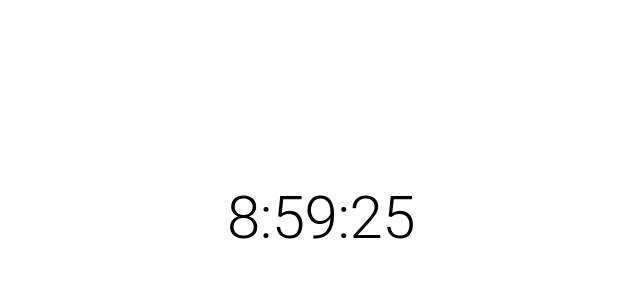
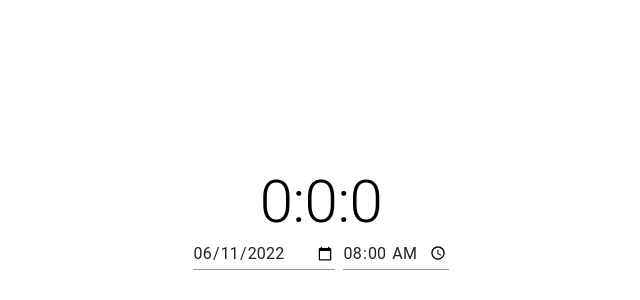
Before and after one commit to shootacean/countdown, a Next.js app: page / in a window 1280 px wide. Shown: the part 190-490 px from the top of the page, without its empty margins (319-959 px from the left). Built offline with nearby package versions, Linux system fonts and the light colour scheme.

Commit message:
feat(CountdownTimer): 指定した時刻までカウントダウンできるようにする

```diff
--- a/components/CountdownTimer.tsx
+++ b/components/CountdownTimer.tsx
@@ -1,29 +1,65 @@
-import { Typography } from '@mui/material';
+import { useState, useEffect } from 'react';
 import { useTimer } from 'react-timer-hook';
+import { Stack, Typography, TextField, Button } from '@mui/material';
 
-export type CountdownTimerProps = {
-    expiryTimestamp: Date
+/**
+ * input[type='date']に設定できる文字列に変換する
+ * @param date Date
+ * @returns string
+ */
+const getDateString = (date: Date): string => {
+    const y = date.getFullYear();
+    const m = (date.getMonth() + 1).toString().padStart(2, '0');
+    const d = date.getDate().toString().padStart(2, '0');
+    return `${y}-${m}-${d}`
 }
 
-export const CountdownTimer = ({expiryTimestamp}: CountdownTimerProps) => {
+/**
+ * input[type='time']に設定できる文字列に変換する
+ * @param date Date
+ * @returns string
+ */
+const getTimeString = (date: Date): string => {
+    const h = date.getHours().toString().padStart(2, '0');
+    const m = date.getMinutes().toString().padStart(2, '0');
+    return `${h}:${m}`
+}
+
+const today = new Date();
+
+export type CountdownTimerProps = {}
+
+export const CountdownTimer = ({}: CountdownTimerProps) => {
+    const [date, setDate] = useState(getDateString(today));
+    const [time, setTime] = useState(getTimeString(today));
+
     const {
         seconds,
         minutes,
         hours,
-        days,
-        isRunning,
-        start,
         pause,
-        resume,
         restart,
-    } = useTimer({ expiryTimestamp, onExpire: () => alert('onExpire called') });
-    if ( isRunning !== true ) {
-        start();
-    }
+    } = useTimer({ expiryTimestamp: new Date(`${date}T${time}:00`), onExpire: () => console.info('onExpire called'), autoStart: false});
+
+    useEffect(() => {
+        if (new Date(`${date}T${time}:00`) <= new Date()) {
+            // 過去の日付の場合はタイマーをリセットする
+            pause();
+            restart(new Date(`${date}T${time}:00`), false);
+        } else {
+            // 未来の日付ならタイマーを開始する
+            restart(new Date(`${date}T${time}:00`), true);
+        }
+    }, [date, time]);
 
     return (
         <>
+            {/* TODO padStart */}
             <Typography variant='h2'>{hours}:{minutes}:{seconds}</Typography>
+            <Stack direction={'row'} spacing={1}>
+                <TextField variant='standard' type='date' value={date} onChange={(e) => {setDate(e.target.value)}}/>
+                <TextField variant='standard' type='time' value={time} onChange={(e) => {setTime(e.target.value)}}/>
+            </Stack>
         </>
     )
 }
--- a/pages/index.tsx
+++ b/pages/index.tsx
@@ -2,20 +2,11 @@ import type { NextPage } from 'next';
 import { Stack } from '@mui/material';
 import { CountdownTimer } from '../components/CountdownTimer';
 
+
 const Home: NextPage = () => {
-  const today: Date = new Date();
-  const expiryTimestamp = new Date(
-    today.getFullYear(),
-    today.getMonth() + 1,
-    today.getDate(),
-    // TODO 以降を可変にする
-    17,
-    0,
-    0
-  );
   return (
       <Stack justifyContent='center' alignItems='center' sx={{height:'100vh'}}>
-        <CountdownTimer expiryTimestamp={expiryTimestamp}/>
+        <CountdownTimer />
       </Stack>
   )
 }
```
